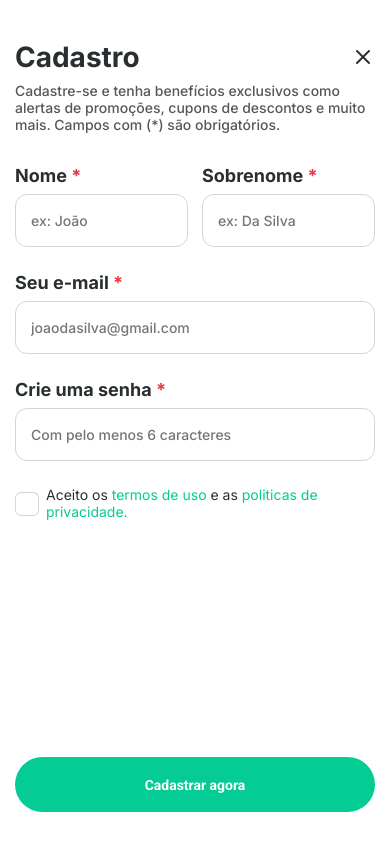
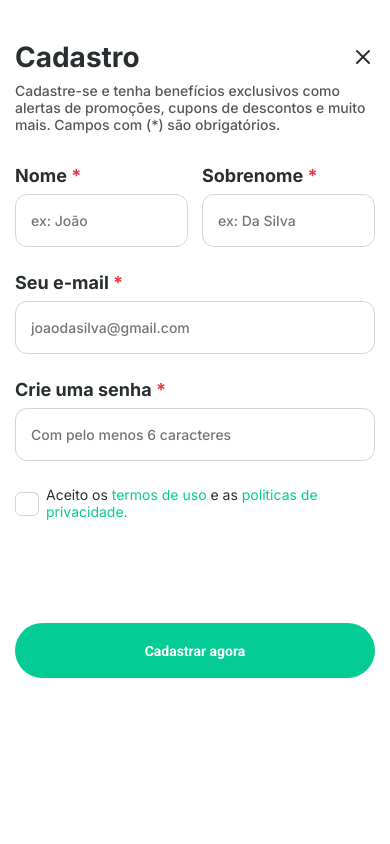
Before and after one commit to bynathan/temrango-client-area, an Angular app: page /client-area in a window 390 px wide. Built offline with nearby package versions, Linux system fonts and the light colour scheme.

Commit message:
Update register.component.scss

```diff
--- a/src/app/client-area/components/register/register.component.scss
+++ b/src/app/client-area/components/register/register.component.scss
@@ -205,7 +205,7 @@
                 margin: 0 0 20px 0;
             }
             .submit{
-                margin: auto 0 0 0;
+                margin: 58px 0 0 0;
             }
         }
     }
```
